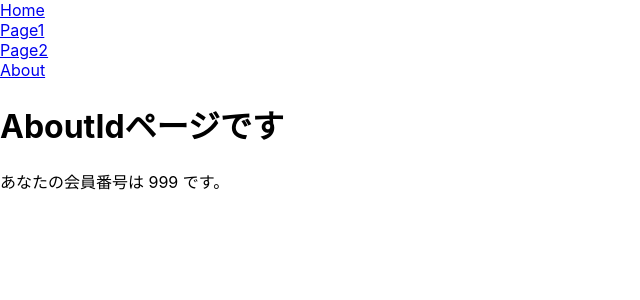
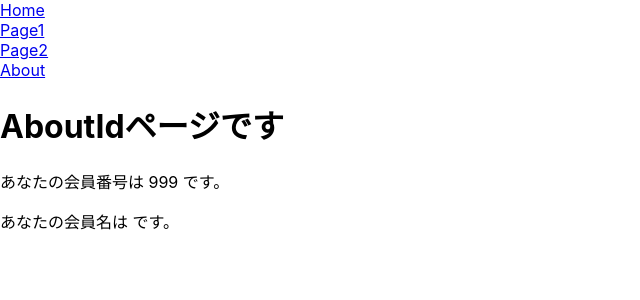
Before and after one commit to hideki1516/udemy-jak-02, a React (Create React App) app: page /about/about-id/999 in a window 1280 px wide. Shown: the top 300 px of the page, without its empty margins (0-640 px from the left). Built offline with nearby package versions, Linux system fonts and the light colour scheme.

Commit message:
Query-Parameters

```diff
--- a/src/About.jsx
+++ b/src/About.jsx
@@ -8,7 +8,7 @@
       <br />
       <Link to='/about/access'>Access</Link>
       <br />
-      <Link to='/about/about-id/999'>AboutId</Link>
+      <Link to='/about/about-id/999?name=hagehage'>AboutId</Link>
     </div>
   );
 };
--- a/src/AboutId.jsx
+++ b/src/AboutId.jsx
@@ -1,11 +1,15 @@
-import { useParams } from "react-router-dom";
+import { useParams, useLocation } from "react-router-dom";
 
 export const AboutId = () => {
   const { id } = useParams();
+  const { search } = useLocation();
+  const query = new URLSearchParams(search);
+
   return (
     <div>
       <h1>AboutIdページです</h1>
       <p>あなたの会員番号は {id} です。</p>
+      <p>あなたの会員名は {query.get('name')} です。</p>
     </div>
   );
 };
--- a/src/Page2.jsx
+++ b/src/Page2.jsx
@@ -5,6 +5,8 @@
     <div>
       <h1>Page2ページです</h1>
       <Link to='/page2/999'>URL Parameter</Link>
+      <br />
+      <Link to='/page2/999?name=hogehoge'>Query Parameter</Link>
     </div>
   );
 };
--- a/src/UrlParameter.jsx
+++ b/src/UrlParameter.jsx
@@ -1,12 +1,15 @@
-import { useParams } from 'react-router-dom';
+import { useParams, useLocation } from 'react-router-dom';
 
 export const UrlParameter = () => {
   const { id } = useParams();
+  const { search } = useLocation();
+  const query = new URLSearchParams(search);
 
   return (
     <div>
       <h1>UrlParameterページです</h1>
       <p>パラメーターは{id}です</p>
+      <p>クエリパラメーターは{query.get('name')}です</p>
     </div>
   );
 };
```
